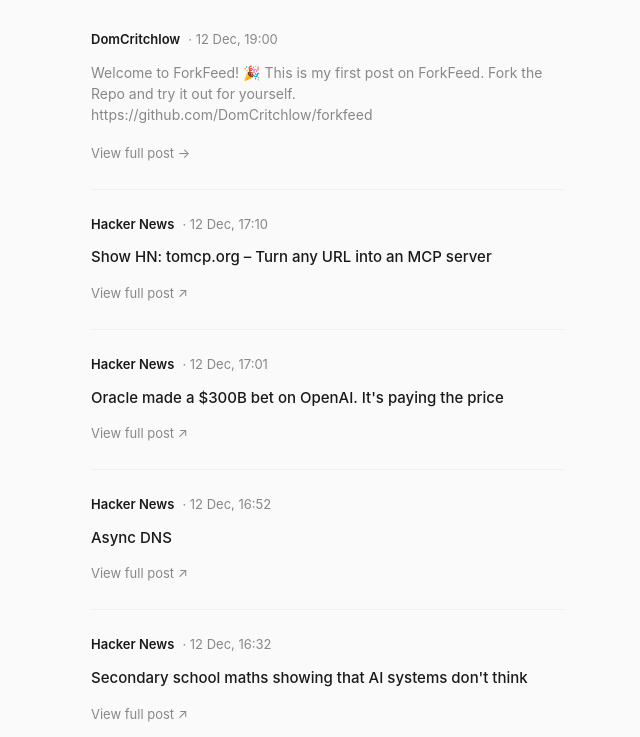
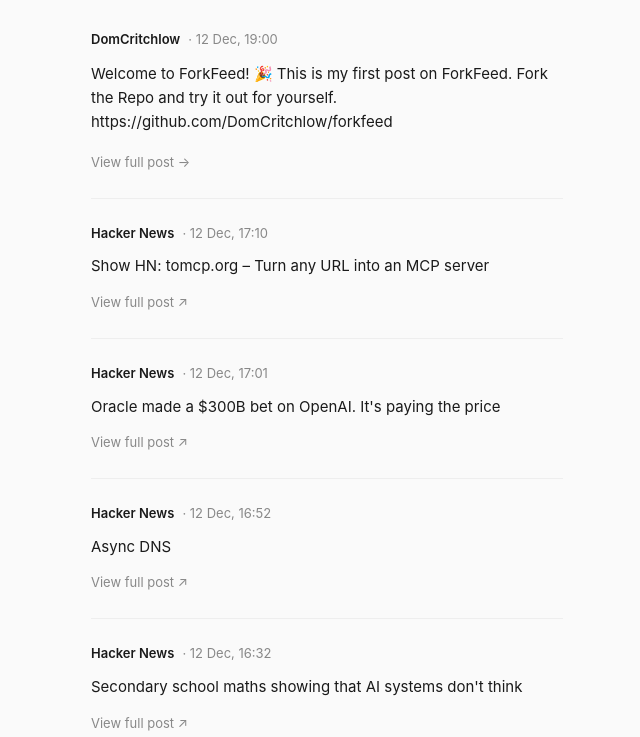
Before and after one commit to DomCritchlow/forkfeed, a website: page index.html in a window 1280 px wide. Shown: the part 63-800 px from the top of the page, without its empty margins (313-953 px from the left). Drawn offline with Linux system fonts and the light colour scheme.

Commit message:
fix: relative image paths, improve text styling

```diff
--- a/styles.css
+++ b/styles.css
@@ -202,15 +202,15 @@
 /* Post content */
 .post-title {
   font-size: 15px;
-  font-weight: 500;
+  font-weight: 400;
   line-height: 1.5;
   margin-bottom: 4px;
 }
 
 .post-snippet {
-  font-size: 14px;
-  color: var(--text-light);
-  line-height: 1.5;
+  font-size: 15px;
+  color: var(--text);
+  line-height: 1.6;
   margin-bottom: 8px;
 }
 
```
Also changed, not shown: README.md.
